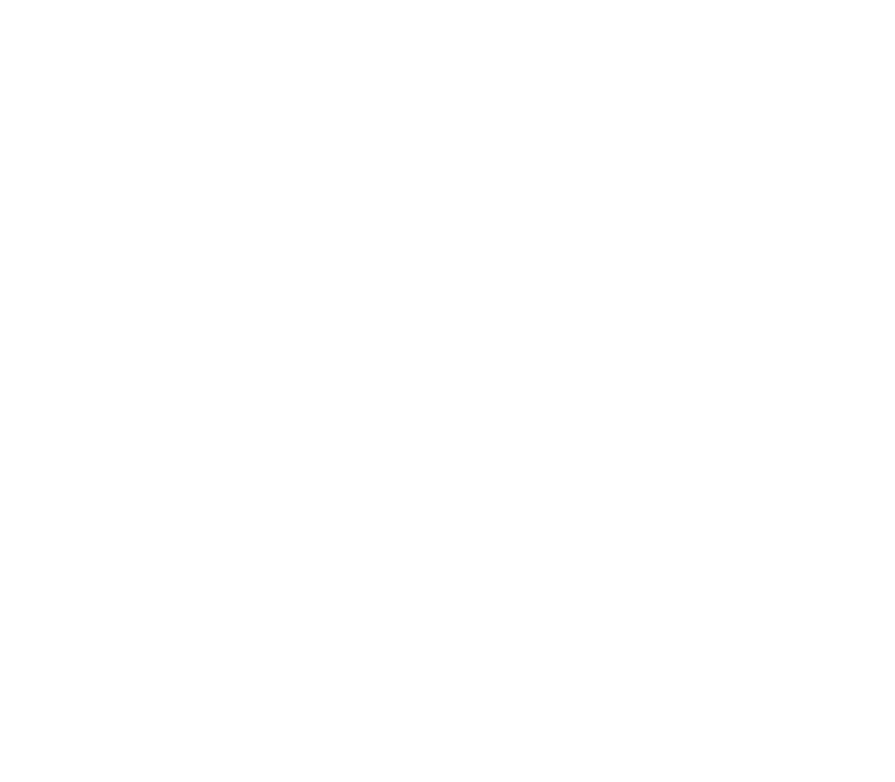
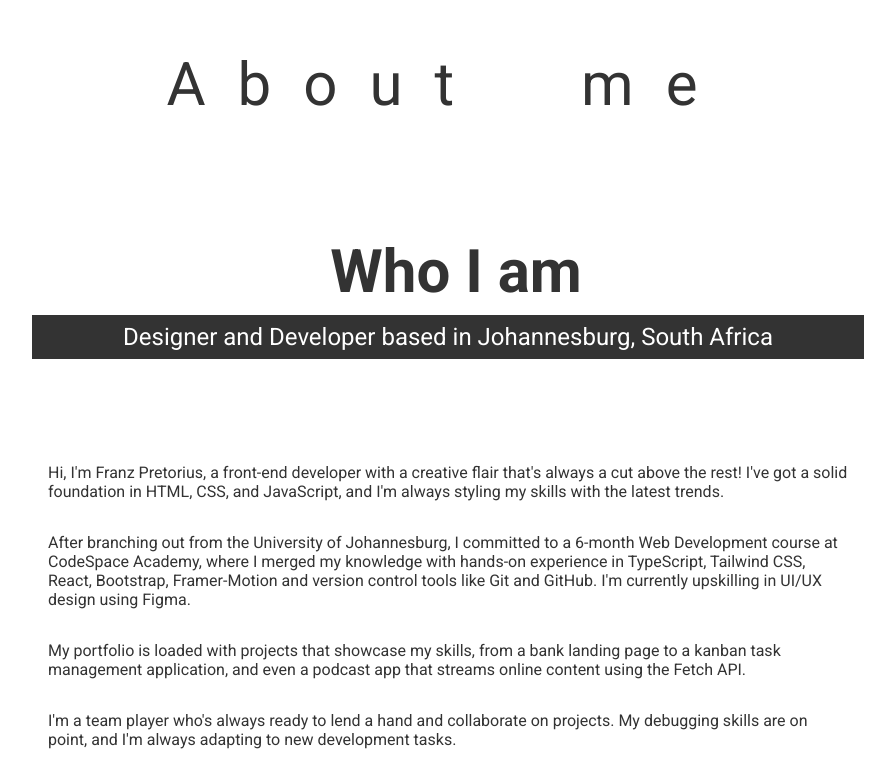
Before and after one commit to llfrigoll/MyWebsite, a React (Vite) app: page / in a window 1280 px wide. Shown: the part 1737-2519 px from the top of the page, without its empty margins (192-1087 px from the left). Before the commit the page ends 2338 px from the top, so only its background shows below. Built offline with nearby package versions, Linux system fonts and the light colour scheme.

Commit message:
Finished about me section

```diff
--- a/src/components/About_Me.jsx
+++ b/src/components/About_Me.jsx
@@ -2,11 +2,23 @@ import React from 'react';
 import './Components.css'; // Import the CSS file for styling
 
 const About_Me = () => {
-  return (
-    <div className="about-me" id="about-me">
-
-    </div>
-  )
-};
+    return (
+        <>
+        <div className="about-me" id="about-me">
+            <h1>About me</h1>
+            <br />
+            <div className="about-me-heading">
+                <h1>Who I am</h1>
+                <h2>Designer and Developer based in Johannesburg, South Africa</h2>
+                <p>Hi, I'm Franz Pretorius, a front-end developer with a creative flair that's always a cut above the rest! I've got a solid foundation in HTML, CSS, and JavaScript, and I'm always styling my skills with the latest trends.</p>
+                <p>After branching out from the University of Johannesburg, I committed to a 6-month Web Development course at CodeSpace Academy, where I merged my knowledge with hands-on experience in TypeScript, Tailwind CSS, React, Bootstrap, Framer-Motion and version control tools like Git and GitHub. I'm currently upskilling in UI/UX design using Figma.</p>
+                <p>My portfolio is loaded with projects that showcase my skills, from a bank landing page to a kanban task management application, and even a podcast app that streams online content using the Fetch API.</p>
+                <p>I'm a team player who's always ready to lend a hand and collaborate on projects. My debugging skills are on point, and I'm always adapting to new development tasks.</p>
+                <p>As a dedicated problem-solver, I thrive on resolving issues and completing projects to the highest standard. If you're looking for a reliable, enthusiastic front-end developer who's always connected and ready to push the boundaries, let's link up and create something amazing together!</p>
+            </div>
+        </div>
+        </>
+      );
+    };
 
 export default About_Me;
--- a/src/components/Components.css
+++ b/src/components/Components.css
@@ -191,4 +191,51 @@
     display: flex;
     background: #fff;
     height: 85vh;
+    flex-direction: column;
+    color: #333;
   }
+
+  .about-me > h1 {
+    font-size: 60px;
+    font-weight: 500;
+    text-align: center;
+    border: none;
+    width: fit-content;
+    padding: 1rem;
+    margin-top: 6rem;
+    margin-left: auto;
+    margin-right: auto;
+    padding-top: 2rem;
+    letter-spacing: 2rem;
+    word-spacing: 3rem;
+  }
+
+  .about-me-heading {
+    margin-left: auto;
+    margin-right: auto;
+    width: 65%;
+    text-align: center;
+    padding-bottom: 6rem;
+  }
+
+  .about-me-heading > h1 {
+    font-size: 60px;
+    padding-left: 1rem;
+  }
+
+  .about-me-heading > h2 {
+    color: #fff;
+    margin-top: -2rem;
+    padding: 0.5rem 1rem;
+    background-color: #333;
+    font-weight: 500;
+    margin-bottom: 6rem;
+  }
+
+  .about-me-heading > p {
+    color: #333;
+    padding: 0.5rem 1rem;
+    background-color: #fff;
+    font-weight: 500;
+    text-align: left;
+  }
```
